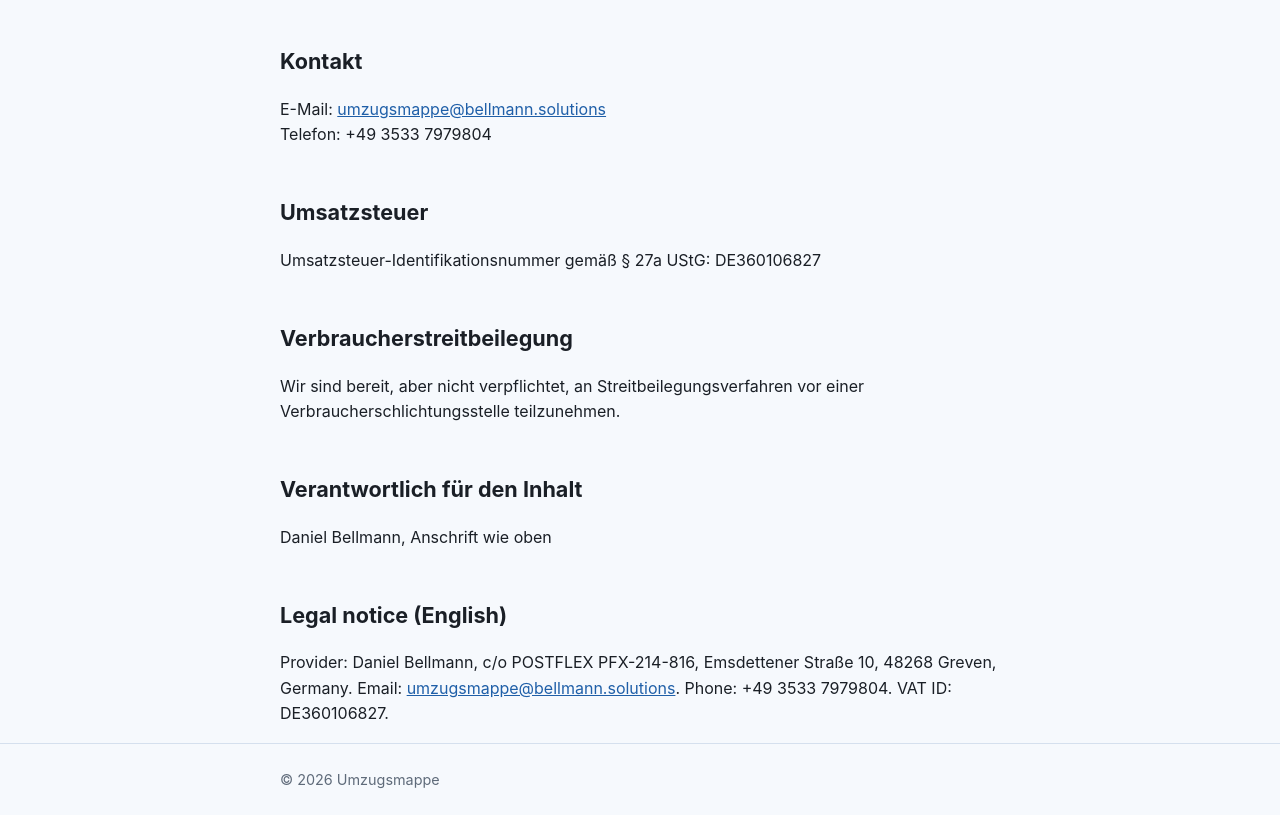
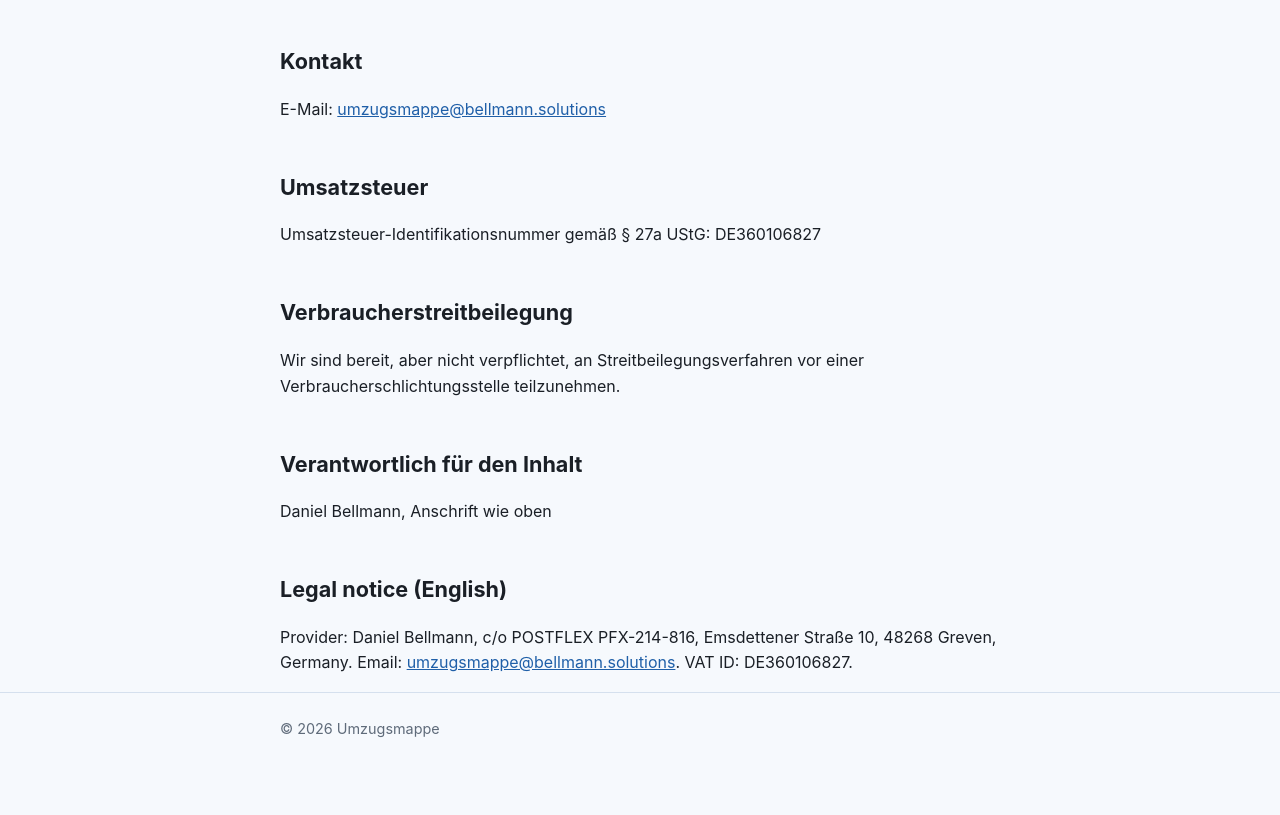
Before and after one commit to stingray-74/umzugsmappe, a plain HTML site: page impressum.html in a window 1280 px wide. Shown: the part 415-1230 px from the top of the page. After the commit the page ends 1179 px from the top, so only its background shows below. Drawn offline with Linux system fonts and the light colour scheme.

Commit message:
Impressum: Telefonnummer entfernt
Die Telefonnummer ist im Impressum keine Pflichtangabe. Der EuGH hat das am
16.10.2008 in C-298/07 (Deutsche Internet Versicherung) entschieden: § 5
Abs. 1 Nr. 2 DDG verlangt Angaben für eine schnelle elektronische
Kontaktaufnahme und unmittelbare Kommunikation, ausdrücklich einschließlich
der E-Mail-Adresse. Eine Telefonnummer gehört nicht dazu, solange ein
anderer Weg zu schneller und wirksamer Kommunikation offensteht.

Die E-Mail-Adresse bleibt und erfüllt das. Entfernt wurde die Nummer in
beiden Sprachfassungen, deutsch und englisch.

Hinweis für später: Apple verlangt die Telefonnummer weiterhin zwingend für
die Händlerangaben nach Art. 30 DSA und veröffentlicht sie auf jeder
EU-Produktseite. Dort ist sie nicht abwählbar.

```diff
--- a/impressum.html
+++ b/impressum.html
@@ -14,7 +14,7 @@
 <h2>Anbieter</h2>
 <p>Daniel Bellmann<br>c/o POSTFLEX PFX-214-816<br>Emsdettener Straße 10<br>48268 Greven<br>Deutschland</p>
 <h2>Kontakt</h2>
-<p>E-Mail: <a href="mailto:umzugsmappe@bellmann.solutions">umzugsmappe@bellmann.solutions</a><br>Telefon: +49 3533 7979804</p>
+<p>E-Mail: <a href="mailto:umzugsmappe@bellmann.solutions">umzugsmappe@bellmann.solutions</a></p>
 <h2>Umsatzsteuer</h2>
 <p>Umsatzsteuer-Identifikationsnummer gemäß § 27a UStG: DE360106827</p>
 <h2>Verbraucherstreitbeilegung</h2>
@@ -22,7 +22,7 @@
 <h2>Verantwortlich für den Inhalt</h2>
 <p>Daniel Bellmann, Anschrift wie oben</p>
 <h2>Legal notice (English)</h2>
-<p>Provider: Daniel Bellmann, c/o POSTFLEX PFX-214-816, Emsdettener Straße 10, 48268 Greven, Germany. Email: <a href="mailto:umzugsmappe@bellmann.solutions">umzugsmappe@bellmann.solutions</a>. Phone: +49 3533 7979804. VAT ID: DE360106827.</p>
+<p>Provider: Daniel Bellmann, c/o POSTFLEX PFX-214-816, Emsdettener Straße 10, 48268 Greven, Germany. Email: <a href="mailto:umzugsmappe@bellmann.solutions">umzugsmappe@bellmann.solutions</a>. VAT ID: DE360106827.</p>
 </main>
 <footer><div class="wrap">© 2026 Umzugsmappe</div></footer>
 </body>
```
